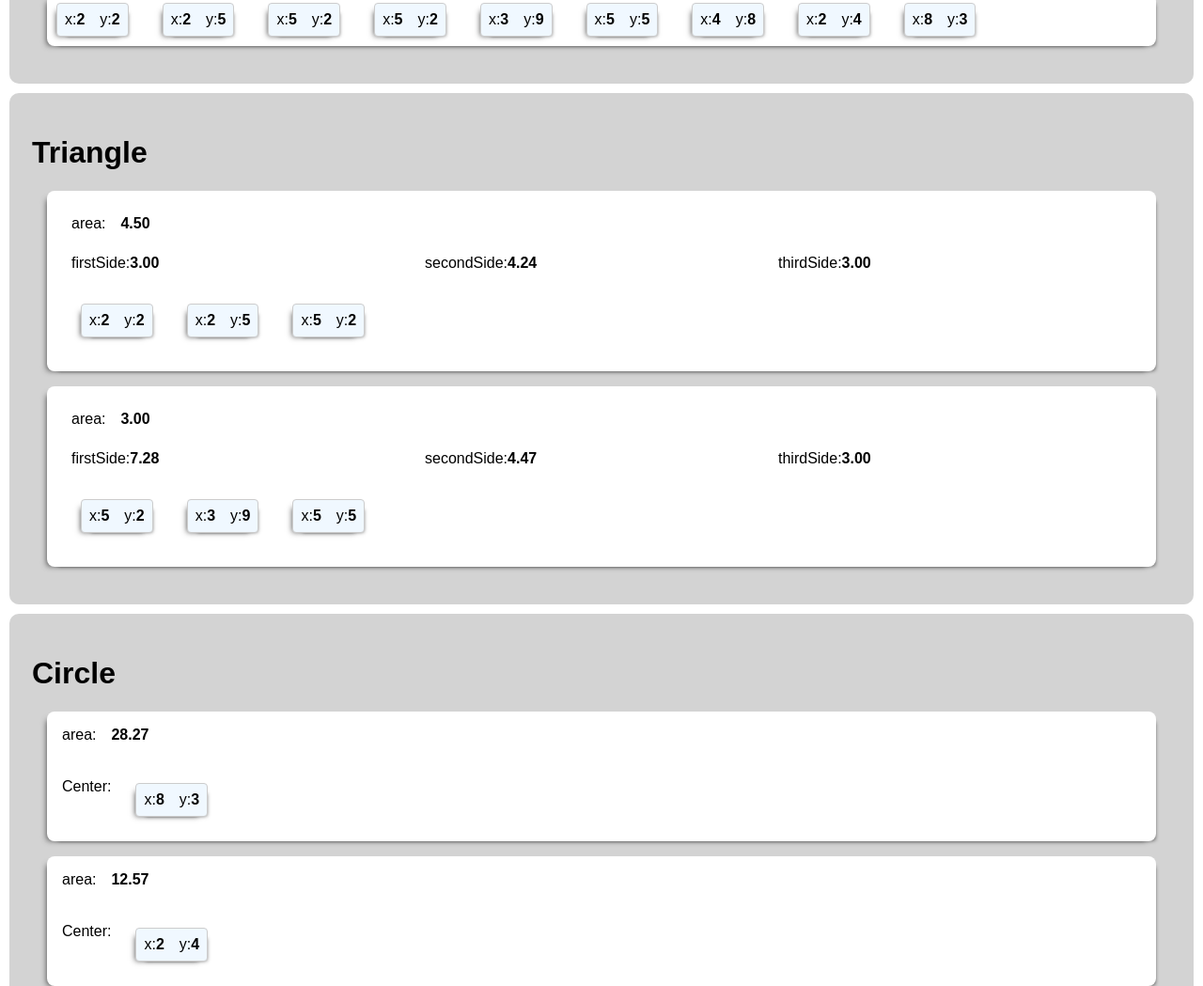
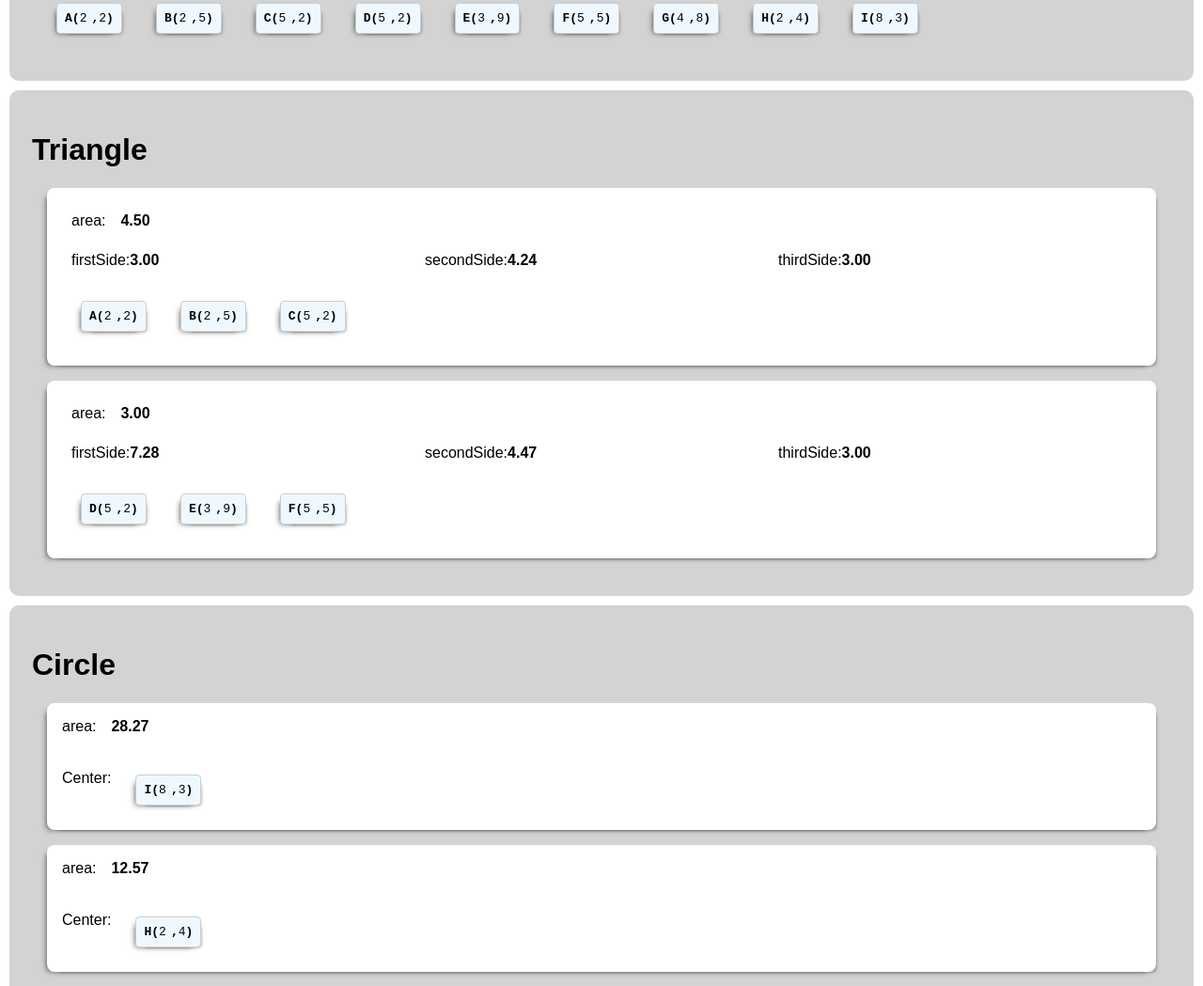
Before and after one commit to PetrosVoskanyan/Geometry-Class, a website: page index.html in a window 1280 px wide. Shown: the part 121-1170 px from the top of the page at 94% size. Drawn offline with Linux system fonts and the light colour scheme.

Commit message:
DOM changes

```diff
--- a/src/Point.js
+++ b/src/Point.js
@@ -1,11 +1,12 @@
 class Point {
-  constructor(x, y) {
+    constructor(name, x, y) {
         if (typeof x !== "number" || typeof y !== "number") {
             throw new Error("Point constructur exptects two number arguments");
         }
 
         this.x = x;
         this.y = y;
+        this.name = name;
     }
 
     distanceFrom(point) {
@@ -16,12 +17,14 @@ class Point {
 const renderPoint = (point) => `
   <div class="point-chip">
     <div class="text">
-      <div>x:</div>
-      <b>${point.x}</b>
+    <b>${point.name}</b>
+      <b>(</b>
+      <span>${point.x}</span>
     </div>
     <div class="text">
-      <div>y:</div>
-      <b>${point.y}</b>
+      <b>,</b>
+      <span>${point.y}</span>
+      <b>)</b>
     </div>
    </div>
 `;
--- a/src/Triangle.js
+++ b/src/Triangle.js
@@ -25,13 +25,8 @@ class Triangle {
     }
 }
 
-const renderTriangleList = (triangles) => `
-  <div class="page-section">
-    <h1>Triangle</h1>
-    <div class="triangle-list">
-      ${triangles
-        .map(
-          (triangle) => `
+
+const renderTriangle = (triangle) => `
 <div class="triangle-card ${triangle.isValid ? "" : "is-invalid"}">
 <div class="triangle-info-container">
   <div class="triangle-area">
@@ -58,9 +53,14 @@ const renderTriangleList = (triangles) => `
   </div>
 </div>
 </div>
-      `
-        )
-        .join("")}
+`;
+
+
+const renderTriangleList = (triangles) => `
+  <div class="page-section">
+    <h1>Triangle</h1>
+    <div class="triangle-list">
+      ${triangles.map(renderTriangle).join("")}
     </div>
   </div>
 `;
--- a/src/index.js
+++ b/src/index.js
@@ -1,13 +1,13 @@
 const points = [
-  new Point(2, 2),
-  new Point(2, 5),
-  new Point(5, 2),
-  new Point(5, 2),
-  new Point(3, 9),
-  new Point(5, 5),
-  new Point(4, 8),
-  new Point(2, 4),
-  new Point(8, 3)
+    new Point("A", 2, 2),
+    new Point("B", 2, 5),
+    new Point("C", 5, 2),
+    new Point("D", 5, 2),
+    new Point("E", 3, 9),
+    new Point("F", 5, 5),
+    new Point("G", 4, 8),
+    new Point("H", 2, 4),
+    new Point("I", 8, 3)
 ];
 
 const pointRoot = document.getElementById("point-root");
@@ -15,8 +15,8 @@ const pointRoot = document.getElementById("point-root");
 pointRoot.innerHTML = renderPointList(points);
 
 const triangles = [
-  new Triangle(points[0], points[1], points[2]),
-  new Triangle(points[3], points[4], points[5])
+    new Triangle(points[0], points[1], points[2]),
+    new Triangle(points[3], points[4], points[5])
 ];
 
 const triangleRoot = document.getElementById("triangle-root");
@@ -30,8 +30,8 @@ const circleRoot = document.getElementById("circle-root");
 circleRoot.innerHTML = renderCircleList(circles);
 
 const rectangles = [
-  new Rectangle(points[0], points[1], points[2], points[5]),
-  new Rectangle(points[3], points[4], points[5], points[2])
+    new Rectangle(points[0], points[1], points[2], points[5]),
+    new Rectangle(points[3], points[4], points[5], points[2])
 ];
 
 const rectngleRoot = document.getElementById("rectangle-root");
--- a/src/styles.css
+++ b/src/styles.css
@@ -13,10 +13,6 @@ body {
 .point-list {
     margin: 16px;
     display: flex;
-  box-shadow: 5px 5px 4px -6px rgb(0 0 0 / 70%),
-    -5px 4px 6px -5px rgb(0 0 0 / 70%);
-  border-radius: 8px;
-  background: white;
     gap: 16px;
     align-items: flex-start;
     flex-wrap: wrap;
@@ -25,18 +21,18 @@ body {
 .point-chip {
     display: flex;
     margin: 10px 10px;
-  gap: 16px;
+    gap: 5px;
     border-radius: 4px;
-  box-shadow: 5px 5px 4px -6px rgb(0 0 0 / 70%),
-    -5px 4px 6px -5px rgb(0 0 0 / 70%);
+    box-shadow: 5px 5px 4px -6px rgb(0 0 0 / 70%), -5px 4px 6px -5px rgb(0 0 0 / 70%);
     padding: 8px;
     background: aliceblue;
     border: 1px solid #ccc;
+    font-family: monospace;
 }
 
 .text {
+    display: flex;
     flex: 1;
-  display: flex;
 }
 
 .triangle-area {
@@ -60,8 +56,7 @@ body {
 .triangle-card {
     display: flex;
     flex-direction: column;
-  box-shadow: 5px 5px 4px -6px rgb(0 0 0 / 70%),
-    -5px 4px 6px -5px rgb(0 0 0 / 70%);
+    box-shadow: 5px 5px 4px -6px rgb(0 0 0 / 70%), -5px 4px 6px -5px rgb(0 0 0 / 70%);
     border-radius: 4px;
     margin: 16px;
     border-radius: 8px;
@@ -92,8 +87,7 @@ body {
 .circle-card {
     display: flex;
     flex-direction: column;
-  box-shadow: 5px 5px 4px -6px rgb(0 0 0 / 70%),
-    -5px 4px 6px -5px rgb(0 0 0 / 70%);
+    box-shadow: 5px 5px 4px -6px rgb(0 0 0 / 70%), -5px 4px 6px -5px rgb(0 0 0 / 70%);
     border-radius: 4px;
     margin: 16px;
     border-radius: 8px;
@@ -126,8 +120,7 @@ body {
     display: flex;
     gap: 8px;
     flex-direction: column;
-  box-shadow: 5px 5px 4px -6px rgb(0 0 0 / 70%),
-    -5px 4px 6px -5px rgb(0 0 0 / 70%);
+    box-shadow: 5px 5px 4px -6px rgb(0 0 0 / 70%), -5px 4px 6px -5px rgb(0 0 0 / 70%);
     border-radius: 4px;
     margin: 16px;
     border-radius: 8px;
```
Also changed, not shown: src/Rectangle.js (indentation only). Lines whose indentation alone changed are shown as unchanged.
